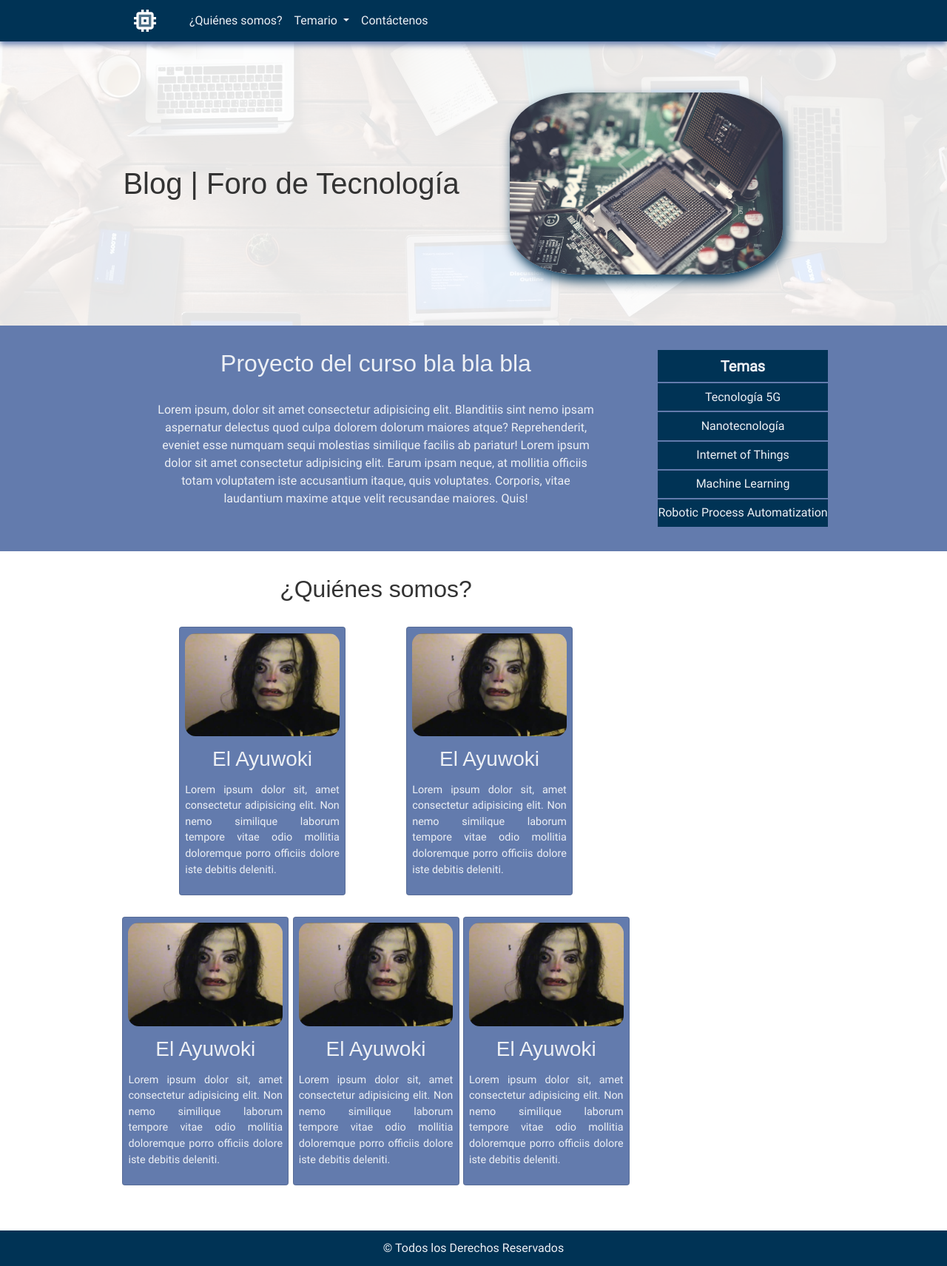
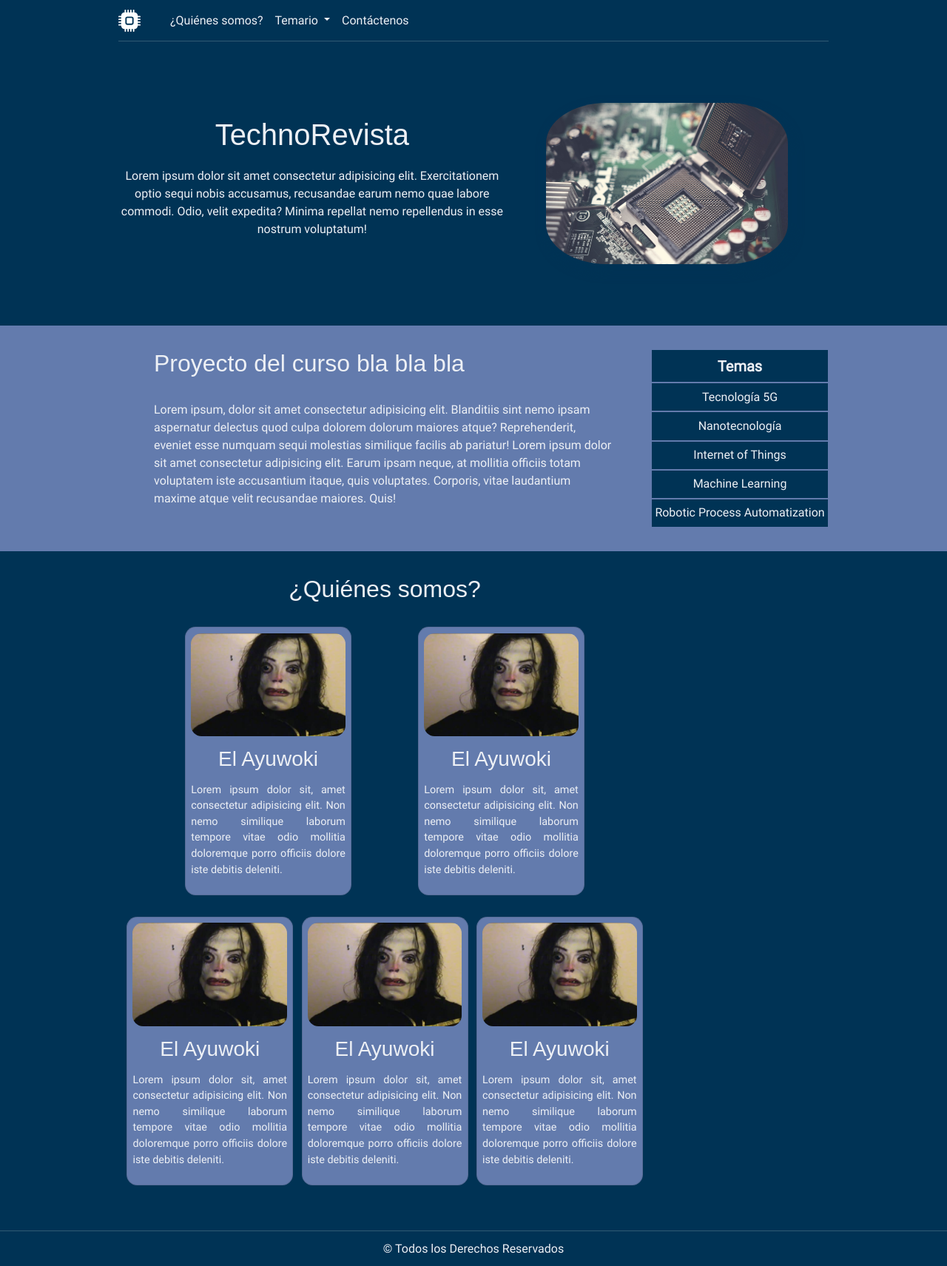
Before and after one commit to ArturoMorales93/Plataformas_II_Project, a Flask app: page / in a window 1280 px wide. Shown: the whole page at 74% size. Run offline with Flask 2, Linux system fonts and the light colour scheme; some libraries are stand-ins or nearby versions; some web fonts are replaced.

Commit message:
Diseño upgrade (#4)
* Se ajusta el diseño de la página

* Se agrega botón para subir la página

```diff
--- a/project/index/templates/base.html
+++ b/project/index/templates/base.html
@@ -13,10 +13,15 @@
 
 <body>
     <!-- Header -->
-    <header class="header">
-        <nav class="navbar navbar-expand-lg navbar-dark">
-            <a class="navbar-brand" href="/">
-                <img class="navbar-icon" src="static/img/icon.svg" alt="">
+    <header class="header" id="header">
+        <nav class="navbar navbar-expand-md navbar-dark" id="navbar">
+            <a class="navbar-brand" href="/" id="iconContainer">
+                <svg xmlns="http://www.w3.org/2000/svg" width="30" height="30" fill="currentColor"
+                    class="bi bi-cpu-fill" viewBox="0 0 16 16">
+                    <path d="M6.5 6a.5.5 0 0 0-.5.5v3a.5.5 0 0 0 .5.5h3a.5.5 0 0 0 .5-.5v-3a.5.5 0 0 0-.5-.5h-3z" />
+                    <path
+                        d="M5.5.5a.5.5 0 0 0-1 0V2A2.5 2.5 0 0 0 2 4.5H.5a.5.5 0 0 0 0 1H2v1H.5a.5.5 0 0 0 0 1H2v1H.5a.5.5 0 0 0 0 1H2v1H.5a.5.5 0 0 0 0 1H2A2.5 2.5 0 0 0 4.5 14v1.5a.5.5 0 0 0 1 0V14h1v1.5a.5.5 0 0 0 1 0V14h1v1.5a.5.5 0 0 0 1 0V14h1v1.5a.5.5 0 0 0 1 0V14a2.5 2.5 0 0 0 2.5-2.5h1.5a.5.5 0 0 0 0-1H14v-1h1.5a.5.5 0 0 0 0-1H14v-1h1.5a.5.5 0 0 0 0-1H14v-1h1.5a.5.5 0 0 0 0-1H14A2.5 2.5 0 0 0 11.5 2V.5a.5.5 0 0 0-1 0V2h-1V.5a.5.5 0 0 0-1 0V2h-1V.5a.5.5 0 0 0-1 0V2h-1V.5zm1 4.5h3A1.5 1.5 0 0 1 11 6.5v3A1.5 1.5 0 0 1 9.5 11h-3A1.5 1.5 0 0 1 5 9.5v-3A1.5 1.5 0 0 1 6.5 5z" />
+                </svg>
             </a>
             <button class="navbar-toggler" type="button" data-toggle="collapse" data-target="#navbarSupportedContent"
                 aria-controls="navbarSupportedContent" aria-expanded="false" aria-label="Toggle navigation">
@@ -25,7 +30,7 @@
             <div class="collapse navbar-collapse" id="navbarSupportedContent">
                 <ul class="navbar-nav mr-auto">
                     <li class="nav-item">
-                        <a class="nav-link" href="#">¿Quiénes somos?</a>
+                        <a class="nav-link" href="/#quienesSomos">¿Quiénes somos?</a>
                     </li>
                     <li class="nav-item dropdown">
                         <a class="nav-link dropdown-toggle" href="#" id="navbarDropdown" role="button"
@@ -58,6 +63,17 @@
         <p>© Todos los Derechos Reservados</p>
     </footer>
 
+    <!-- Up-button -->
+    <div>
+        <a href="#">
+            <svg id="arroUpButton" xmlns="http://www.w3.org/2000/svg" fill="currentColor"
+                class="bi bi-arrow-up-circle-fill arrow-up" viewBox="0 0 16 16">
+                <path
+                    d="M16 8A8 8 0 1 0 0 8a8 8 0 0 0 16 0zm-7.5 3.5a.5.5 0 0 1-1 0V5.707L5.354 7.854a.5.5 0 1 1-.708-.708l3-3a.5.5 0 0 1 .708 0l3 3a.5.5 0 0 1-.708.708L8.5 5.707V11.5z" />
+            </svg>
+        </a>
+    </div>
+
     <!-- Scripts -->
     <script src="static/js/jquery-3.5.1.js"></script>
     <script src="static/js/bootstrap.js"></script>
--- a/project/index/templates/index.html
+++ b/project/index/templates/index.html
@@ -1,16 +1,19 @@
 {% extends "base.html" %}
 
 {% block title %}
-    Inicio
+Inicio
 {% endblock %}
 
 {% block content %}
 <!-- Banner -->
 <section>
-    <img src="static/img/banner-bg.jpg" alt="Teamwork" class="banner-bg">
+    <!-- <img src="static/img/banner-bg.jpg" alt="Teamwork" class="banner-bg"> -->
     <div class="main-banner">
         <div class="banner-title">
-            <h1 class="text-center">Blog | Foro de Tecnología</h1>
+            <h1>TechnoRevista</h1>
+            <p>Lorem ipsum dolor sit amet consectetur adipisicing elit. Exercitationem optio sequi nobis accusamus,
+                recusandae earum nemo quae labore commodi. Odio, velit expedita? Minima repellat nemo repellendus in
+                esse nostrum voluptatum!</p>
         </div>
         <div class="img-banner-container" id="imgBannerContainer">
         </div>
@@ -19,7 +22,7 @@
 <!-- Sección 2 -->
 <section>
     <div class="home-grid-container">
-        <div class="text-center">
+        <div>
             <article class="side-padding home-article">
                 <h2>Proyecto del curso bla bla bla</h2>
                 <p>Lorem ipsum, dolor sit amet consectetur adipisicing elit. Blanditiis sint nemo ipsam
@@ -58,7 +61,7 @@
 <section>
     <div class="home-grid-container">
         <div class="text-center">
-            <h2>¿Quiénes somos?</h2>
+            <h2 id="quienesSomos">¿Quiénes somos?</h2>
             <div class="card-container">
                 <div class="card">
                     <img src="static/img/Ayuwoki.jpg" alt="">
@@ -92,11 +95,6 @@
                 </div>
             </div>
         </div>
-        <!-- <div>
-                    <div class="img-utn-container">
-                        <img src="img/utn-logo.png" alt="">
-                    </div>
-                </div> -->
     </div>
 </section>
 {% endblock %}
--- a/project/static/css/styles.css
+++ b/project/static/css/styles.css
@@ -21,8 +21,26 @@ node-sass -w project/static/scss -o project/static/css --output-style=expanded -
   box-sizing: border-box;
 }
 
+:root {
+  scroll-behavior: smooth;
+  scroll-padding-top: calc(var(--header-height) + 1em);
+}
+
 body {
   min-height: 100vh;
+  font-size: .9em;
+}
+
+@media screen and (min-width: 768px) {
+  body {
+    font-size: .95em;
+  }
+}
+
+@media screen and (min-width: 1024px) {
+  body {
+    font-size: 1em;
+  }
 }
 
 h1, h2, h3 {
@@ -93,6 +111,24 @@ section {
   padding: 0 var(--body-padding);
 }
 
+.arrow-up {
+  --length: 1em;
+  --size: 2em;
+  height: var(--size);
+  width: var(--size);
+  position: fixed;
+  bottom: var(--length);
+  right: var(--length);
+}
+
+@media screen and (min-width: 768px) {
+  .arrow-up {
+    --length: 2em;
+    --size: 4em
+    ;
+  }
+}
+
 @media screen and (min-width: 1200px) {
   section, .header, .footer {
     --body-padding: 10em;
@@ -110,7 +146,7 @@ section {
   padding-right: var(--side-padding);
 }
 
-@media screen and (min-width: 1024px) {
+@media screen and (min-width: 768px) {
   .side-padding {
     --side-padding: 3em;
   }
@@ -135,35 +171,19 @@ section {
 }
 
 .navbar {
-  padding-top: 0;
-  padding-bottom: 0;
+  padding: 0;
   height: 100%;
 }
 
 /* Baner */
-section:first-child {
-  position: relative;
-}
-
-.banner-bg {
-  width: 100%;
-  height: 100%;
-  object-fit: cover;
-  position: absolute;
-  left: 0;
-  top: 0;
-  z-index: -1;
-  opacity: .1;
-}
-
 .main-banner {
-  height: 10em;
   display: flex;
+  height: 15em;
 }
 
 @media screen and (min-width: 1024px) {
   .main-banner {
-    height: 15em;
+    height: 18em;
   }
 }
 
@@ -179,13 +199,16 @@ section:first-child {
 
 .banner-title {
   align-self: center;
+  text-align: center;
+  width: 60%;
 }
 
 .banner-title h1 {
-  margin: 0;
+  margin-bottom: .5em;
 }
 
 .img-banner-container {
+  display: none;
   /* Verificar que en el JS sea la misma media query */
 }
 
@@ -218,7 +241,6 @@ section:first-child {
 @media screen and (min-width: 768px) {
   .home-grid-container {
     display: grid;
-    gap: 2em;
     grid-template-columns: 3fr 1fr;
   }
 }
@@ -230,7 +252,7 @@ section:first-child {
 
 @media screen and (min-width: 768px) {
   .home-article p {
-    text-align: center;
+    text-align: initial;
   }
 }
 
@@ -312,13 +334,13 @@ section:first-child {
 /* Others */
 @media screen and (min-width: 768px) {
   .section-article {
-    --body-padding: 10em;
+    --body-padding: 5em;
   }
 }
 
 @media screen and (min-width: 1024px) {
   .section-article {
-    --body-padding: 15em;
+    --body-padding: 10em;
   }
 }
 
@@ -330,7 +352,7 @@ section:first-child {
 
 @media screen and (min-width: 1440px) {
   .section-article {
-    --body-padding: 25em;
+    --body-padding: 35em;
   }
 }
 
@@ -382,12 +404,28 @@ section:first-child {
 
 .header {
   background-color: #003355;
-  box-shadow: 0 0.25em 0.5em #637BAD;
+  transition: .25s;
+}
+
+.header-scrolled {
+  border-bottom: none;
+  background-color: #e5e5e5;
 }
 
 .footer {
   background-color: #003355;
-  color: #EDF0F5;
+  border-top: 1px solid rgba(229, 229, 229, 0.22);
+}
+
+.arrow-up {
+  color: transparent;
+  cursor: default;
+  transition: color .25s;
+}
+
+.arrow-up-show {
+  color: rgba(229, 229, 229, 0.22);
+  cursor: pointer;
 }
 
 /* Font */
@@ -409,7 +447,8 @@ section:first-child {
 
 body {
   font-family: 'Roboto', sans-serif;
-  color: #333333;
+  background-color: #003355;
+  color: #EDF0F5;
 }
 
 h1, h2, h3 {
@@ -417,32 +456,44 @@ h1, h2, h3 {
 }
 
 /* Navbar */
-.navbar-icon {
-  width: 1.75em;
+.navbar {
+  border-bottom: 1px solid rgba(229, 229, 229, 0.22);
+}
+
+.navbar-dark .navbar-nav .nav-link {
+  color: #333333;
+}
+
+.navbar-dark .navbar-nav .nav-link:focus {
+  color: #637BAD;
 }
 
 @media screen and (min-width: 768px) {
-  .navbar-icon {
-    width: 2em;
+  .navbar-dark .navbar-nav .nav-link {
+    color: #EDF0F5;
   }
 }
 
-.navbar-dark .navbar-nav .nav-link {
-  color: #EDF0F5;
-}
-
 .navbar-collapse {
-  background-color: #003355;
+  background-color: #e5e5e5;
   padding-left: 1em;
 }
 
+@media screen and (min-width: 768px) {
+  .navbar-collapse {
+    background-color: initial;
+  }
+}
+
 .dropdown-menu {
-  background-color: #003355;
+  margin-left: -1em;
   border: none;
 }
 
-.dropdown-item {
-  color: #EDF0F5;
+@media screen and (min-width: 768px) {
+  .dropdown-menu {
+    margin-left: 0;
+  }
 }
 
 /* Main-sections */
@@ -464,6 +515,7 @@ section:nth-child(even) {
 
 .temario-item {
   border: 1px solid #637BAD;
+  overflow: hidden;
 }
 
 .temario-item:first-child {
@@ -471,13 +523,32 @@ section:nth-child(even) {
   font-weight: bold;
 }
 
-.temario-link {
-  transition: .15s ease-in-out;
+.temario-item:not(.temario-item:first-child):hover {
+  background-color: #EDF0F5;
+  color: #333333;
 }
 
-.temario-link:hover {
-  background-color: #EDF0F5;
-  color: #333333;
+.temario-item:nth-child(n+2):nth-child(-n+5) {
+  transition: .15s ease-in-out;
+  position: relative;
+}
+
+.temario-item:nth-child(n+2):nth-child(-n+5)::before {
+  content: '';
+  display: block;
+  background-image: url("/static/img/cpu-fill.svg");
+  background-repeat: no-repeat;
+  height: 1em;
+  width: 1em;
+  position: absolute;
+  left: 1.5em;
+  top: 25%;
+  transition: .5s ease-in-out;
+  transform: translateX(-250%);
+}
+
+.temario-item:nth-child(n+2):nth-child(-n+5):hover::before {
+  transform: translateX(0);
 }
 
 /* Sección 3 */
@@ -485,6 +556,7 @@ section:nth-child(even) {
   font-size: .9em;
   background-color: #637BAD;
   color: #EDF0F5;
+  border-radius: 1em;
 }
 
 .card img {
--- a/project/static/js/scripts.js
+++ b/project/static/js/scripts.js
@@ -2,7 +2,31 @@
 const   mediumBp = matchMedia('(min-width: 768px)'),
         largeBp = matchMedia('(min-width: 1024px)'),
         xlargeBp = matchMedia('(min-width: 1200px)')
-        xlargxxlargeBpeBp = matchMedia('(min-width: 1200px)')
+        xxlargeBp = matchMedia('(min-width: 1200px)')
+
+// arroUpButton
+const arroUpButton = document.getElementById('arroUpButton')
+
+// Header
+const header = document.getElementById('header')
+const navbar = document.getElementById('navbar')
+const iconContainer = document.getElementById('iconContainer')
+
+const changeNavbar = () => {
+    if (scrollY > 0) {
+        arroUpButton.classList.add('arrow-up-show')
+        header.classList.add('header-scrolled')
+        navbar.classList.remove('navbar-dark')
+        navbar.classList.add('navbar-light')
+    } else {
+        arroUpButton.classList.remove('arrow-up-show')
+        header.classList.remove('header-scrolled')
+        navbar.classList.remove('navbar-light')
+        navbar.classList.add('navbar-dark')
+    }
+}
+
+document.addEventListener('scroll', changeNavbar)
 
 // Banner
 const imgBannerContainer = document.getElementById('imgBannerContainer')
--- a/project/static/scss/base/_base.scss
+++ b/project/static/scss/base/_base.scss
@@ -4,8 +4,22 @@
     box-sizing: border-box;
 }
 
+:root {
+    scroll-behavior: smooth;
+    scroll-padding-top: calc(var(--header-height) + 1em);
+}
+
 body {
     min-height: 100vh;
+    font-size: .9em;
+
+    @include media (md) {
+        font-size: .95em;
+    }
+
+    @include media (lg) {
+        font-size: 1em;
+    }
 }
 
 h1, h2, h3 {
--- a/project/static/scss/layout/_layout.scss
+++ b/project/static/scss/layout/_layout.scss
@@ -29,6 +29,23 @@ section {
     padding: 0 var(--body-padding);
 }
 
+.arrow-up {
+    --length: 1em;
+    --size: 2em;
+
+    height: var(--size);
+    width: var(--size);
+
+    position: fixed;
+    bottom: var(--length);
+    right: var(--length);
+
+    @include media(md) {
+        --length: 2em;
+        --size: 4em
+    }
+}
+
 section, .header, .footer {
     @include media(xl) {
         --body-padding: 10em;
@@ -43,7 +60,7 @@ section, .header, .footer {
     padding-left: var(--side-padding);
     padding-right: var(--side-padding);
 
-    @include media(lg) {
+    @include media(md) {
         --side-padding: 3em;
     }
 
@@ -65,33 +82,33 @@ section, .header, .footer {
 }
 
 .navbar {
-    padding-top: 0;
-    padding-bottom: 0;
+    padding: 0;
     height: 100%;
 }
 
 /* Baner */
-section:first-child {
-    position: relative;
-}
 
-.banner-bg {
-    width: 100%;
-    height: 100%;
-    object-fit: cover;
-    position: absolute;
-    left: 0;
-    top: 0;
-    z-index: -1;
-    opacity: .1;
-}
+// section:first-child {
+//     position: relative;
+// }
+
+// .banner-bg {
+//     width: 100%;
+//     height: 100%;
+//     object-fit: cover;
+//     position: absolute;
+//     left: 0;
+//     top: 0;
+//     z-index: -1;
+//     opacity: .1;
+// }
 
 .main-banner {
-    height: 10em;
     display: flex;
+    height: 15em;
 
     @include media(lg) {
-        height: 15em;
+        height: 18em;
     }
 
     @include media(xl) {
@@ -105,13 +122,16 @@ section:first-child {
 
 .banner-title {
     align-self: center;
+    text-align: center;
+    width: 60%;
 
     h1 {
-        margin: 0;
+        margin-bottom: .5em;
     }
 }
 
 .img-banner-container {
+    display: none;
 
     /* Verificar que en el JS sea la misma media query */
     @include media(lg) {
@@ -139,7 +159,6 @@ section:first-child {
 
     @include media(md) {
         display: grid;
-        gap: 2em;
         grid-template-columns: 3fr 1fr;
     }
 }
@@ -151,7 +170,7 @@ section:first-child {
         text-align: justify;
 
         @include media(md) {
-            text-align: center;
+            text-align: initial;
         }
     }
 }
@@ -232,11 +251,11 @@ section:first-child {
 /* Others */
 .section-article {
     @include media(md) {
-        --body-padding: 10em;
+        --body-padding: 5em;
     }
 
     @include media(lg) {
-        --body-padding: 15em;
+        --body-padding: 10em;
     }
 
     @include media(xl) {
@@ -244,7 +263,7 @@ section:first-child {
     }
 
     @include media(xxl) {
-        --body-padding: 25em;
+        --body-padding: 35em;
     }
 
     section {
--- a/project/static/scss/theme/_theme.scss
+++ b/project/static/scss/theme/_theme.scss
@@ -1,11 +1,27 @@
 .header {
     background-color: $bg-main-color;
-    box-shadow: 0 .25em .5em $bg-second-color;
+    transition: .25s;
+}
+
+.header-scrolled {
+    border-bottom: none;
+    background-color: rgba(229, 229, 229, 1);
 }
 
 .footer {
     background-color: $bg-main-color;
-    color: $font-main-color;
+    border-top: 1px solid rgba(229, 229, 229, 0.22);
+}
+
+.arrow-up {
+    color: transparent;
+    cursor: default;
+    transition: color .25s;
+}
+
+.arrow-up-show {
+    color: rgba(229, 229, 229, 0.22);
+    cursor: pointer;
 }
 
 /* Font */
@@ -27,7 +43,8 @@
 
 body {
     font-family: 'Roboto', sans-serif;
-    color: $font-second-color;
+    background-color: $bg-main-color;
+    color: $font-main-color;
 }
 
 h1, h2, h3 {
@@ -35,30 +52,38 @@ h1, h2, h3 {
 }
 
 /* Navbar */
-.navbar-icon {
-    width: 1.75em;
+.navbar {
+    border-bottom: 1px solid rgba(229, 229, 229, 0.22);
+}
+
+.navbar-dark .navbar-nav .nav-link {
+    color: $font-second-color;
+
+    &:focus {
+        color: $bg-second-color;
+    }
 
     @include media(md) {
-        width: 2em;
+        color: $font-main-color;
     }
 }
 
-.navbar-dark .navbar-nav .nav-link {
-    color:$font-main-color;
-}
+.navbar-collapse {
+    background-color: rgba(229, 229, 229, 1);
+    padding-left: 1em;
 
-.navbar-collapse {
-    background-color: $bg-main-color;
-    padding-left: 1em;
+    @include media(md) {
+        background-color: initial;
+    }
 }
 
 .dropdown-menu {
-    background-color: $bg-main-color;
+    margin-left: -1em;
     border: none;
-}
 
-.dropdown-item {
-    color: $font-main-color;
+    @include media(md) {
+        margin-left: 0;
+    }
 }
 
 /* Main-sections */
@@ -80,39 +105,43 @@ section:nth-child(even) {
 
 .temario-item {
     border: 1px solid $bg-second-color;
+    overflow: hidden;
 
     &:first-child {
         font-size: 1.25em;
         font-weight: bold;
     }
-}
 
-.temario-link {
-    transition: .15s ease-in-out;
-    // position: relative;
-    // overflow: hidden;
-
-    &::before {
-        // content: '';
-        // display: block;
-        // background-image: url('/static/img/icon.svg');
-        // background-repeat: no-repeat;
-        // height: 1em;
-        // width: 1em;
-        // position: absolute;
-        // left: 1.5em;
-        // top: 25%;
-        // transition: .5s ease-in-out;
-        // transform: scaleX(0);
+    &:not(&:first-child):hover {
+        background-color: $font-main-color;
+        color: $font-second-color;
     }
 }
 
-.temario-link:hover {
-    background-color: $font-main-color;
-    color: $font-second-color;
+.temario-item:nth-child(n+2):nth-child(-n+5) {
+    transition: .15s ease-in-out;
+    position: relative;
 
     &::before {
-        // transform: scaleX(1);
+        content: '';
+        display: block;
+        background-image: url('/static/img/cpu-fill.svg');
+        background-repeat: no-repeat;
+        height: 1em;
+        width: 1em;
+        position: absolute;
+        left: 1.5em;
+        top: 25%;
+        transition: .5s ease-in-out;
+        transform: translateX(-250%);
+    }
+
+}
+
+.temario-item:nth-child(n+2):nth-child(-n+5):hover {
+
+    &::before {
+        transform: translateX(0);
     }
 }
 
@@ -121,6 +150,7 @@ section:nth-child(even) {
     font-size: .9em;
     background-color: $bg-second-color;
     color: $font-main-color;
+    border-radius: 1em;
 
     img {
         border-radius: 1em;
```
Also changed, not shown: project/static/img/cpu-fill.svg (added), 1 other file.
